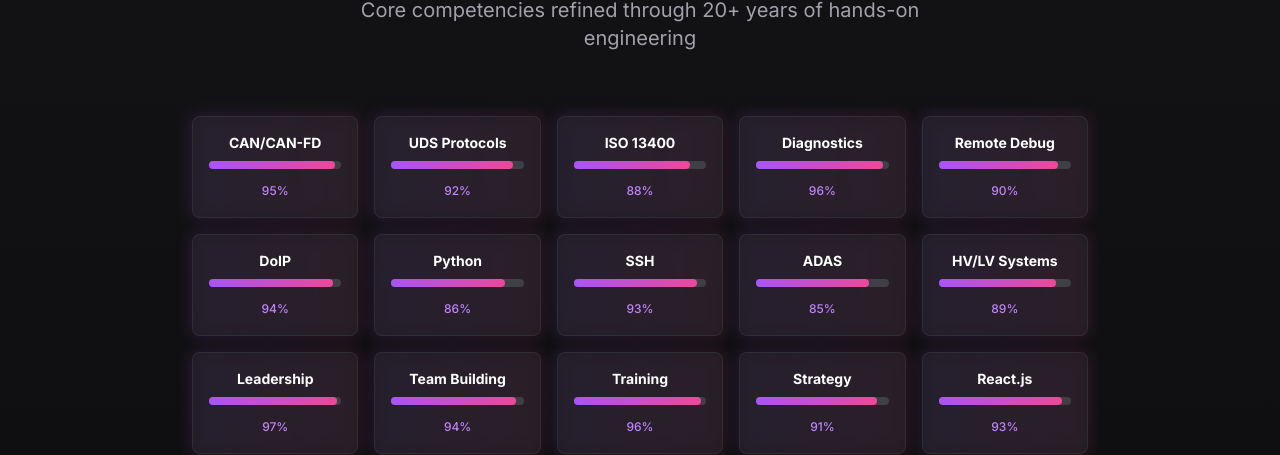
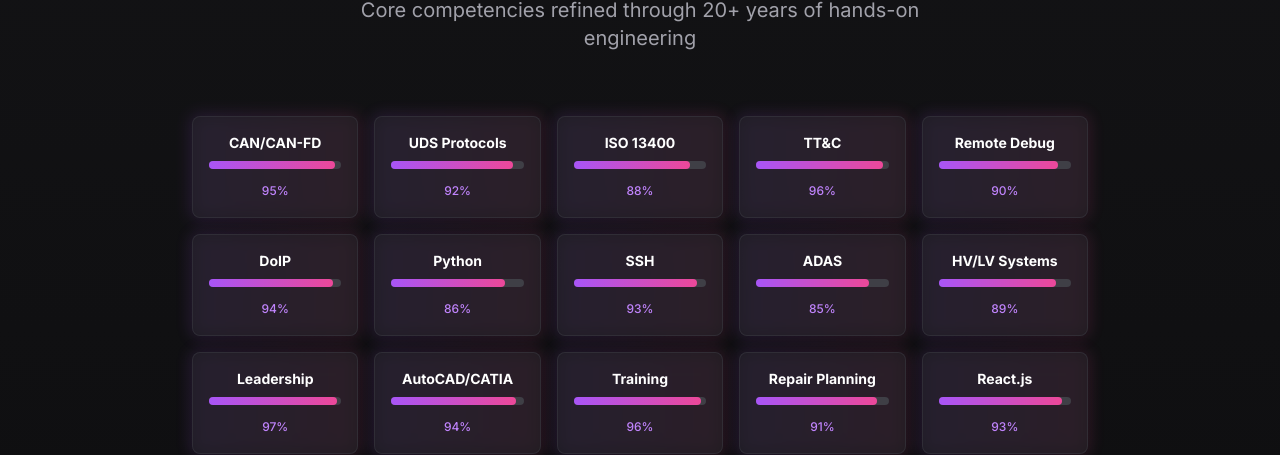
Before and after one commit to faraon87/Portfolio, a Next.js app: page / in a window 1280 px wide. Shown: the part 5218-5673 px from the top of the page. Built offline with nearby package versions, Linux system fonts and the light colour scheme.

Commit message:
Update page.tsx

```diff
--- a/app/page.tsx
+++ b/app/page.tsx
@@ -724,7 +724,7 @@ function SkillsGrid() {
     { name: 'CAN/CAN-FD', level: 95 },
     { name: 'UDS Protocols', level: 92 },
     { name: 'ISO 13400', level: 88 },
-    { name: 'Diagnostics', level: 96 },
+    { name: 'TT&C', level: 96 },
     { name: 'Remote Debug', level: 90 },
 
     { name: 'DoIP', level: 94 },
@@ -734,9 +734,9 @@ function SkillsGrid() {
     { name: 'HV/LV Systems', level: 89 },
 
     { name: 'Leadership', level: 97 },
-    { name: 'Team Building', level: 94 },
+    { name: 'AutoCAD/CATIA', level: 94 },
     { name: 'Training', level: 96 },
-    { name: 'Strategy', level: 91 },
+    { name: 'Repair Planning', level: 91 },
     { name: 'React.js', level: 93 }
   ]
 
```
